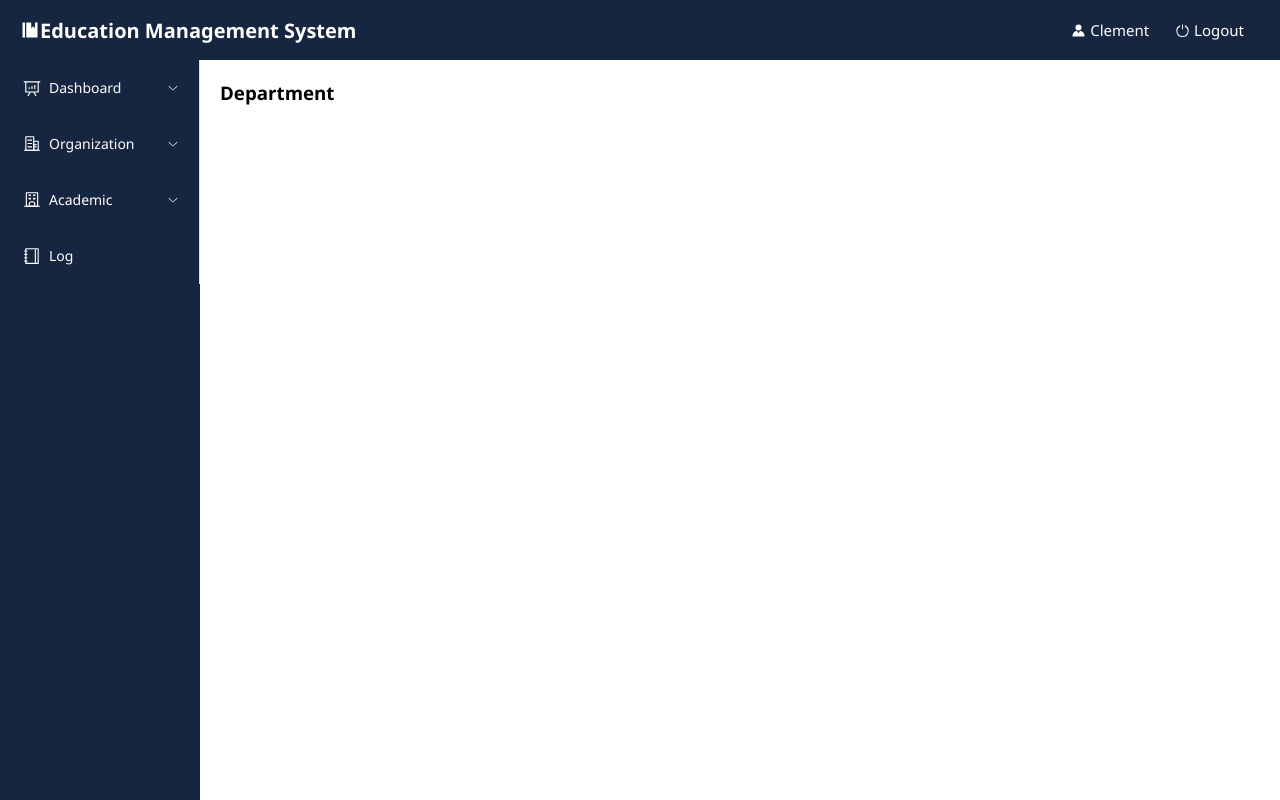
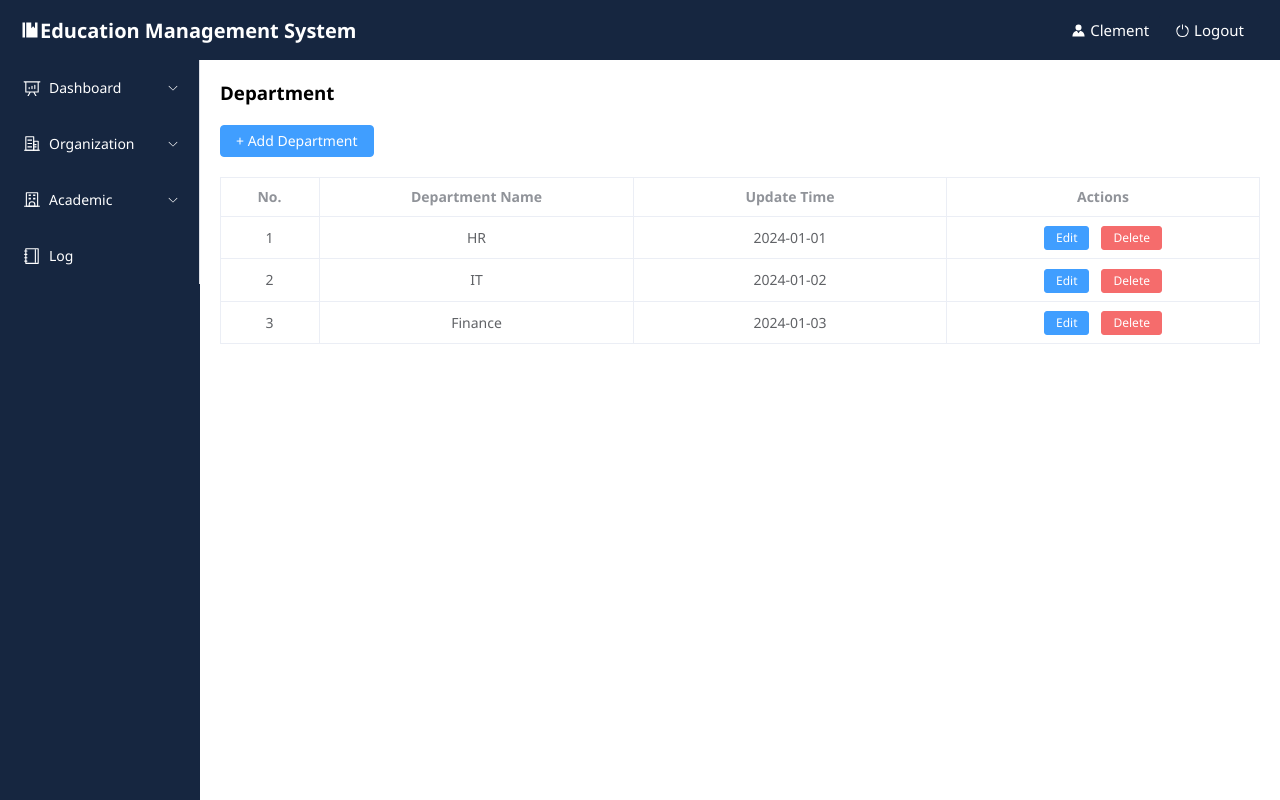
Before and after one commit to clementleetimfu/vue-education-management-system, a Vue app: page /dept in a window 1280 px wide. Built offline with nearby package versions, Linux system fonts and the light colour scheme.

Commit message:
add proxy config, dept vue, dept request, axios instance

```diff
--- a/package.json
+++ b/package.json
@@ -15,6 +15,7 @@
   },
   "dependencies": {
     "@element-plus/icons-vue": "^2.3.2",
+    "axios": "^1.13.2",
     "element-plus": "^2.11.9",
     "vue": "^3.5.25",
     "vue-router": "^4.6.3"
--- /dev/null
+++ b/src/api/dept.ts
@@ -0,0 +1,3 @@
+import request from '@/utils/request';
+
+export const findAllDepartment = () => request.get('/depts');
--- a/src/views/department/Index.vue
+++ b/src/views/department/Index.vue
@@ -1,8 +1,119 @@
 <script setup lang="ts">
+import { ref, onMounted } from 'vue';
+import { ElMessage } from 'element-plus';
+import type { FormInstance } from 'element-plus';
+import { findAllDepartment } from '@/api/dept';
+
+interface Dept {
+  id: number;
+  name: string;
+  updateTime: string;
+}
+
+interface DeptForm {
+  name: string;
+}
+
+// const deptTableData = ref<Dept[]>([]);
+const deptTableData = ref<Dept[]>([ //testing
+  { id: 1, name: 'HR', updateTime: '2024-01-01' },
+  { id: 2, name: 'IT', updateTime: '2024-01-02' },
+  { id: 3, name: 'Finance', updateTime: '2024-01-03' },
+]);
+
+const dialogFormVisible = ref<boolean>(false);
+const dialogFormTitle = ref<string>('');
+const dialogFormInput = ref<DeptForm>({ name: '' });
+const dialogFormRef = ref<FormInstance | null>(null);
+
+// const findAllDepartment = async () => {
+//   const result = await findAllDepartment();
+//   try {
+//     if (result && result.data) {
+//       deptTableData.value = result.data;
+//     }
+//   } catch (error) {
+//     ElMessage.error('Failed to fetch departments');
+//   } finally {
+//     //
+//   }
+// }
+
+
+
+const handleAddDepartment = () => {
+  dialogFormVisible.value = true;
+  dialogFormTitle.value = 'Add Department';
+  dialogFormInput.value = { name: '' };
+}
+
+const handleEdit = () => {
+  dialogFormVisible.value = true;
+  dialogFormTitle.value = 'Edit Department';
+
+  // TODO
+  // get department value
+  //
+
+
+}
+
+const handleDelete = () => {
+  console.log('Delete button clicked');
+}
+
+const handleCloseDialogForm = () => {
+  if (dialogFormRef && dialogFormRef.value) {
+    dialogFormRef.value.resetFields();
+  }
+}
+
+const handleDialogFormSubmit = () => {
+  dialogFormVisible.value = false;
+  // TODO
+  // submit form add department
+}
+
 </script>
+
 <template>
   <h1>Department</h1>
+  <el-button class="add-dept-btn" type="primary" @click="handleAddDepartment">+ Add Department</el-button>
+
+  <el-table :data="deptTableData" border style="width: 100%">
+    <el-table-column type="index" label="No." width="100" align="center" />
+    <el-table-column prop="name" label="Department Name" align="center" />
+    <el-table-column prop="updateTime" label="Update Time" align="center" />
+    <el-table-column fixed="right" label="Actions" align="center">
+      <template #default>
+        <el-button type="primary" size="small" @click="handleEdit">
+          Edit
+        </el-button>
+        <el-button type="danger" size="small" @click="handleDelete">Delete</el-button>
+      </template>
+    </el-table-column>
+  </el-table>
+
+  <el-dialog v-model="dialogFormVisible" :title="dialogFormTitle" width="30%" @close="handleCloseDialogForm">
+    <el-form :model="dialogFormInput" ref="dialogFormRef">
+      <el-form-item label="Department Name" label-width="150px">
+        <el-input v-model="dialogFormInput.name" />
+      </el-form-item>
+    </el-form>
+    <template #footer>
+      <div class="dialog-footer">
+        <el-button @click="dialogFormVisible = false">Cancel</el-button>
+        <el-button type="primary" @click="handleDialogFormSubmit">
+          Confirm
+        </el-button>
+      </div>
+    </template>
+  </el-dialog>
+
 </template>
 
 <style scoped>
+.add-dept-btn {
+  margin: 20px 0;
+}
 </style>
--- a/vite.config.ts
+++ b/vite.config.ts
@@ -15,4 +15,13 @@ export default defineConfig({
       '@': fileURLToPath(new URL('./src', import.meta.url))
     },
   },
+  server: {
+    proxy: {
+      '/api': {
+        target: 'http://localhost:8080',
+        changeOrigin: true,
+        rewrite: (path) => path.replace(/^\/api/, '')
+      },
+    }
+  }
 })
```
Also changed, not shown: src/utils/request.ts (added, +9 -0 lines), 1 other file (tests, documents, lock files or other folders).
